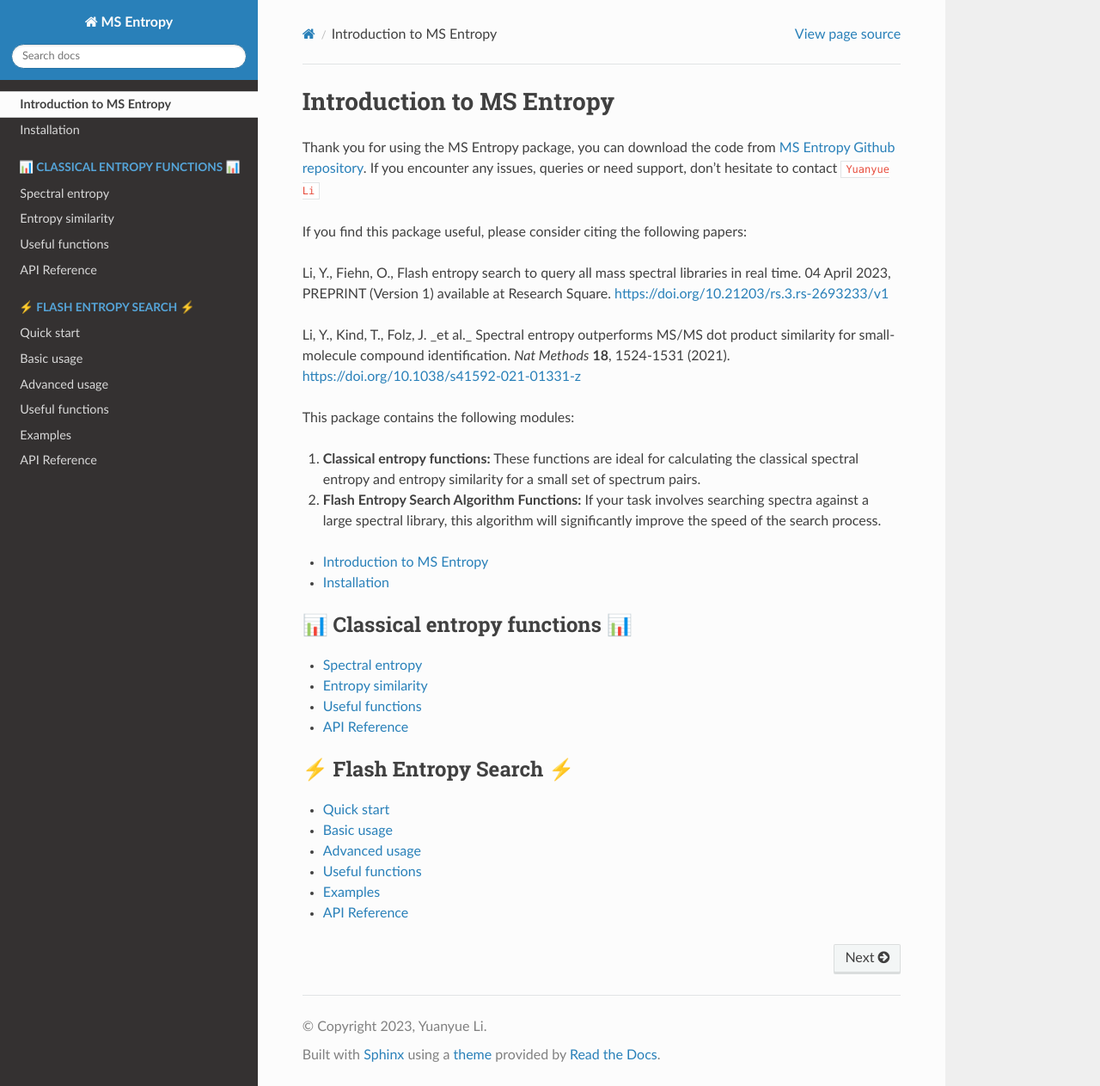
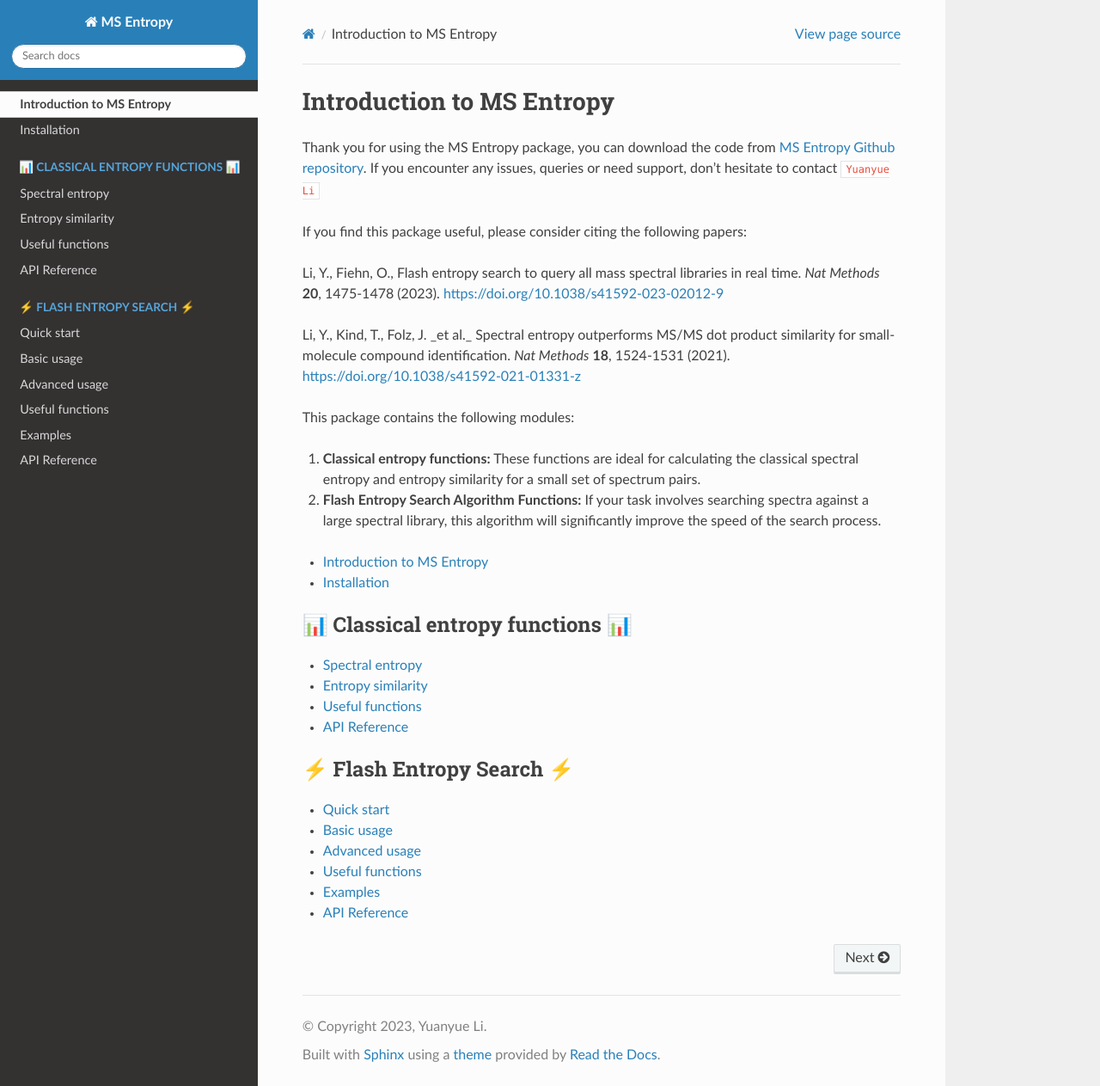
Before and after one commit to YuanyueLi/MSEntropy, a Sphinx documentation site: the page built from docs/source/index.rst, in a window 1280 px wide and 1263 px high. Shown: the whole window at 86% size. Built offline with Sphinx 7.4.7 and the Read the Docs theme 2.0.0, drawn with Linux system fonts in a browser that asks for light colours; cross-references to code outside the pages are shown as plain code; the version number is read from the project's files by our own code.

Commit message:
Small modification.

```diff
--- a/docs/source/index.rst
+++ b/docs/source/index.rst
@@ -11,7 +11,7 @@
 
 If you find this package useful, please consider citing the following papers:
 
-Li, Y., Fiehn, O., Flash entropy search to query all mass spectral libraries in real time. 04 April 2023, PREPRINT (Version 1) available at Research Square. `https://doi.org/10.21203/rs.3.rs-2693233/v1 <https://doi.org/10.21203/rs.3.rs-2693233/v1>`_
+Li, Y., Fiehn, O., Flash entropy search to query all mass spectral libraries in real time.  *Nat Methods* **20**, 1475-1478 (2023). `https://doi.org/10.1038/s41592-023-02012-9 <https://doi.org/10.1038/s41592-023-02012-9>`_
 
 Li, Y., Kind, T., Folz, J. _et al._ Spectral entropy outperforms MS/MS dot product similarity for small-molecule compound identification. *Nat Methods* **18**, 1524-1531 (2021). `https://doi.org/10.1038/s41592-021-01331-z <https://doi.org/10.1038/s41592-021-01331-z>`_
 
```
Also changed, not shown: README.md (+2 -2 lines), 2 other files.
